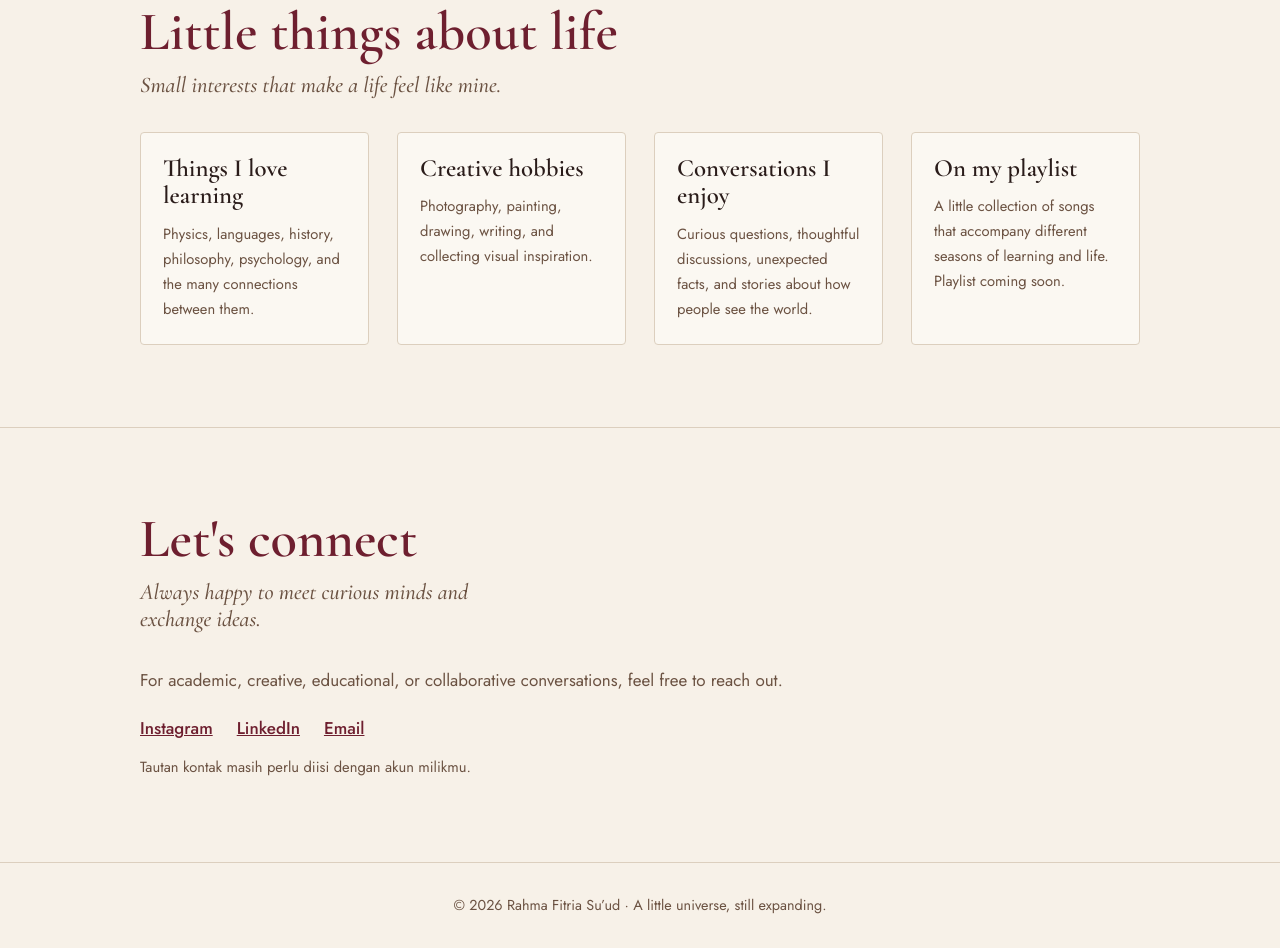
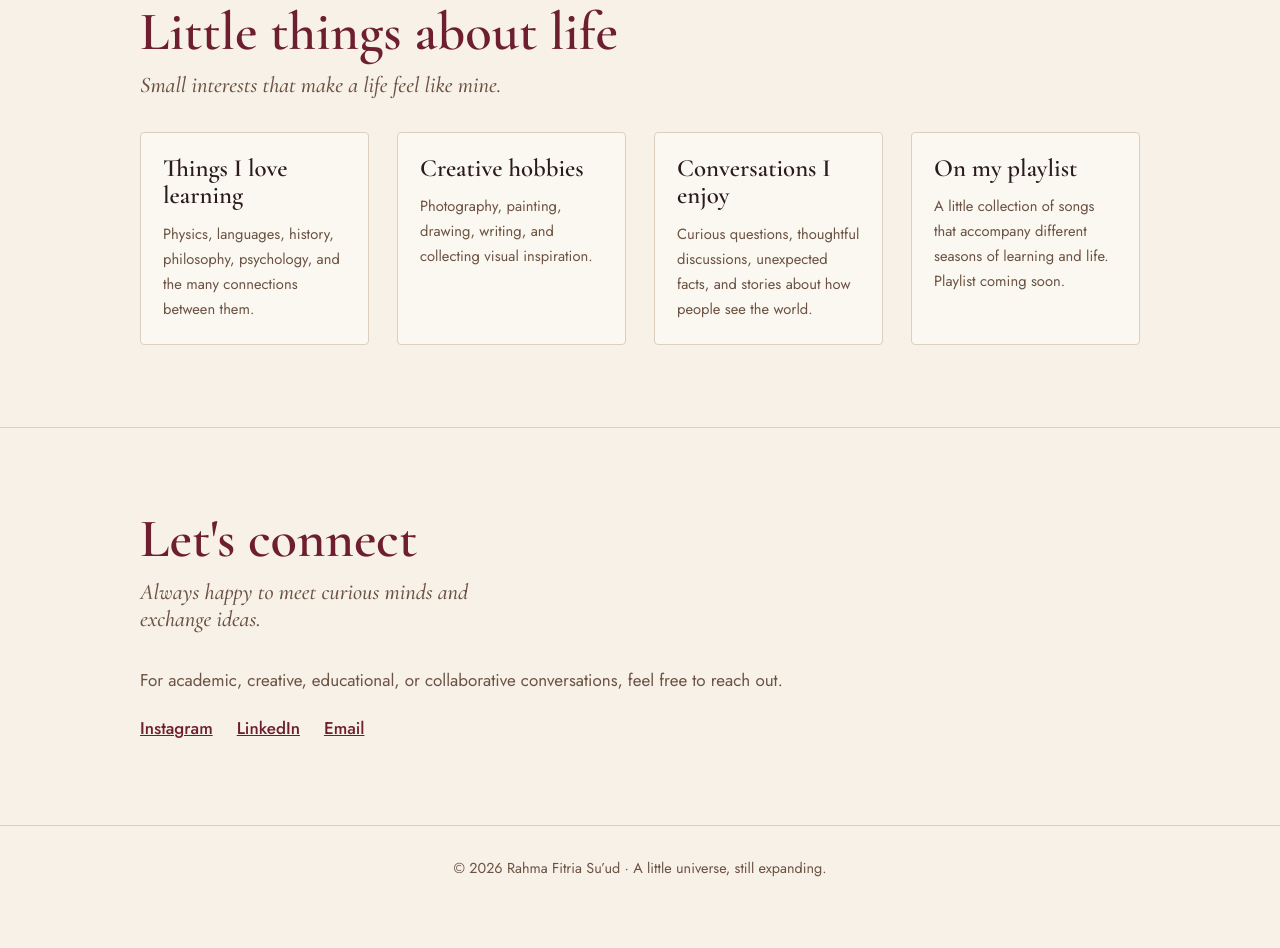
Before and after one commit to rahmafitria/rahma-personal-website, a plain HTML site: page index.html in a window 1280 px wide. Shown: the part 6448-7396 px from the top of the page. After the commit the page ends 7359 px from the top, so only its background shows below. Drawn offline with nearby package versions, Linux system fonts and the light colour scheme.

Commit message:
Update index.html

```diff
--- a/index.html
+++ b/index.html
@@ -694,8 +694,6 @@
           <a href="https://www.linkedin.com/in/rahma-fitria-su-ud-201652377/" aria-label="LinkedIn Rahma">LinkedIn</a>
           <a href="mailto:rahmafitria.s23@gmail.com" aria-label="Email Rahma">Email</a>
         </div>
-        <p class="hint">Tautan kontak masih perlu diisi dengan akun milikmu.</p>
-      </div>
     </section>
   </main>
 
```
